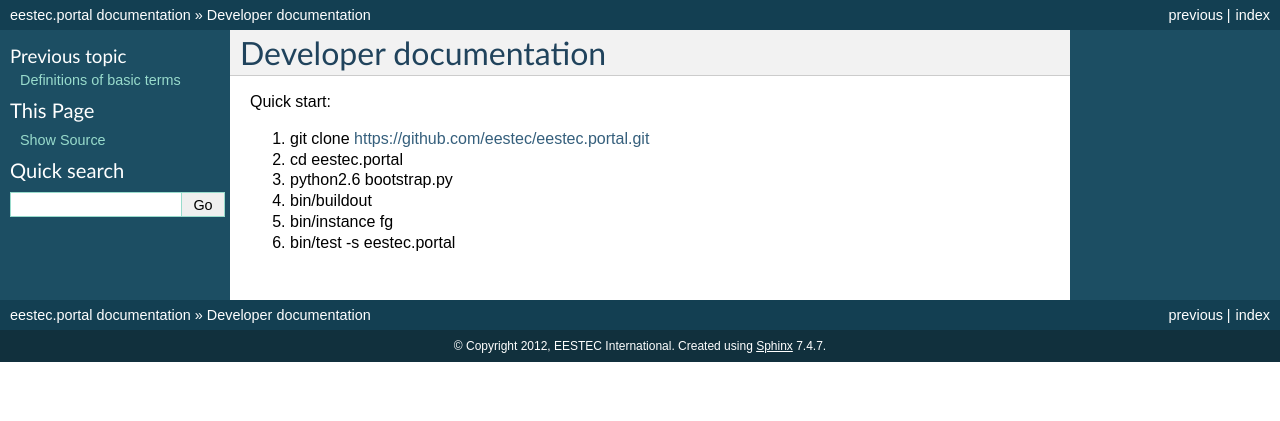
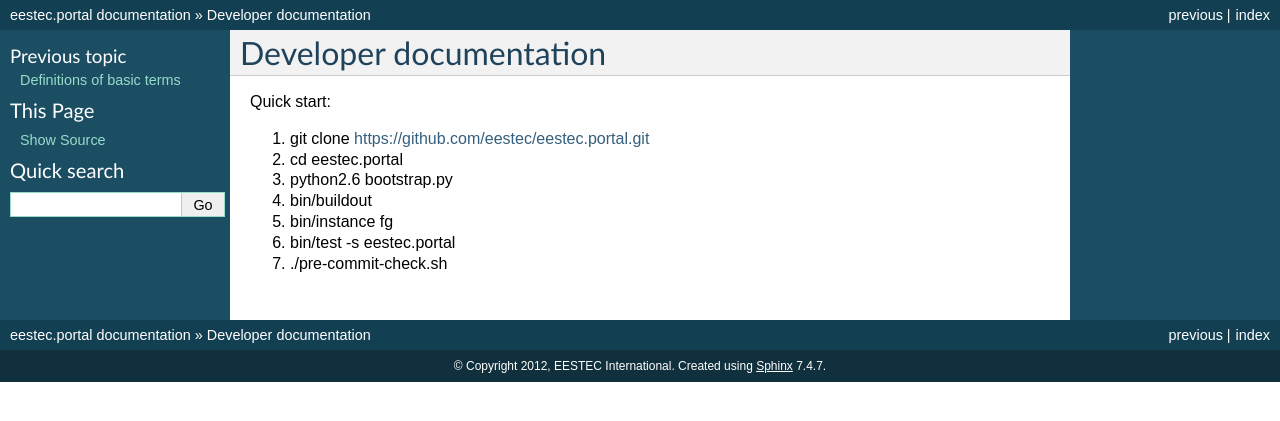
Before and after one commit to eestec/eestec.portal, a Sphinx documentation site: the page built from docs/dev.rst, in a window 1280 px wide. Shown: the top 421 px of the page. Built offline with Sphinx 7.4.7, drawn with Linux system fonts in a browser that asks for light colours.

Commit message:
docs on how to run all checks before you commit

```diff
--- a/docs/dev.rst
+++ b/docs/dev.rst
@@ -9,3 +9,4 @@ Quick start:
 #. bin/buildout
 #. bin/instance fg
 #. bin/test -s eestec.portal
+#. ./pre-commit-check.sh
```
